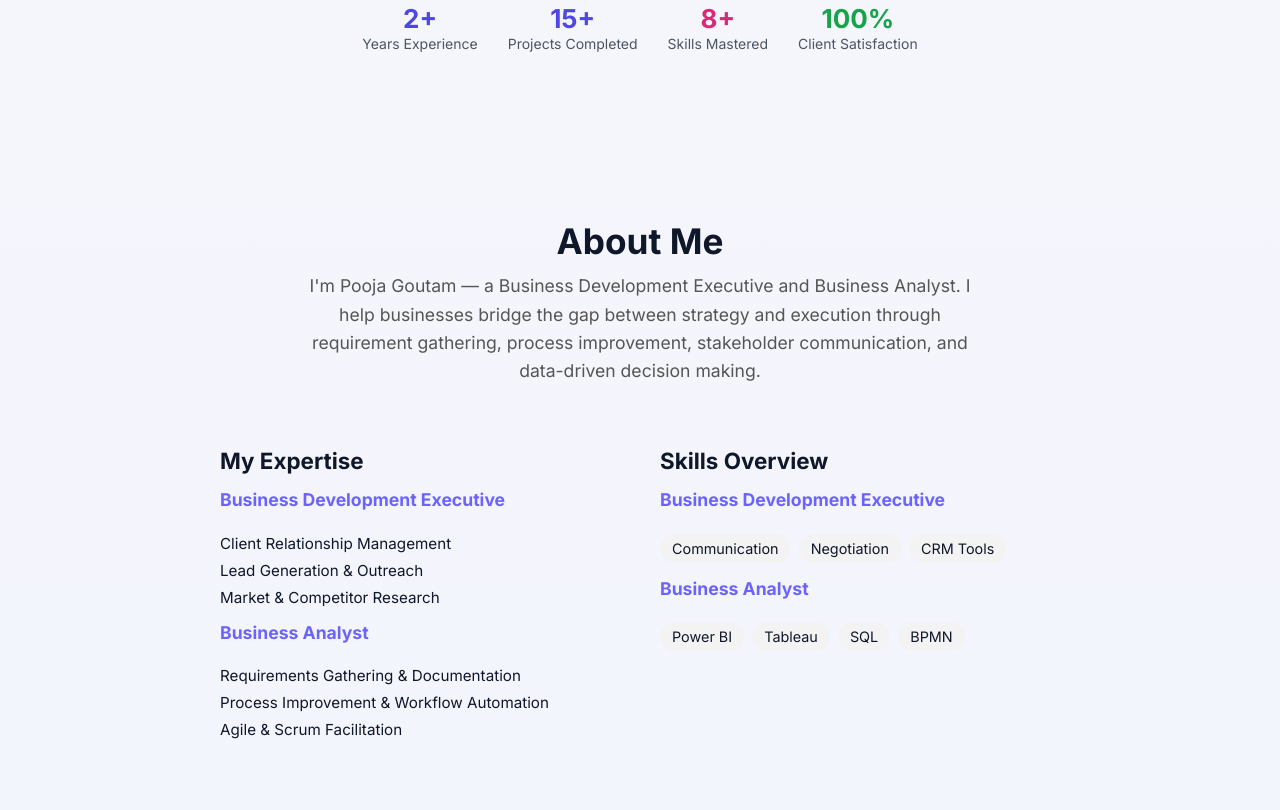
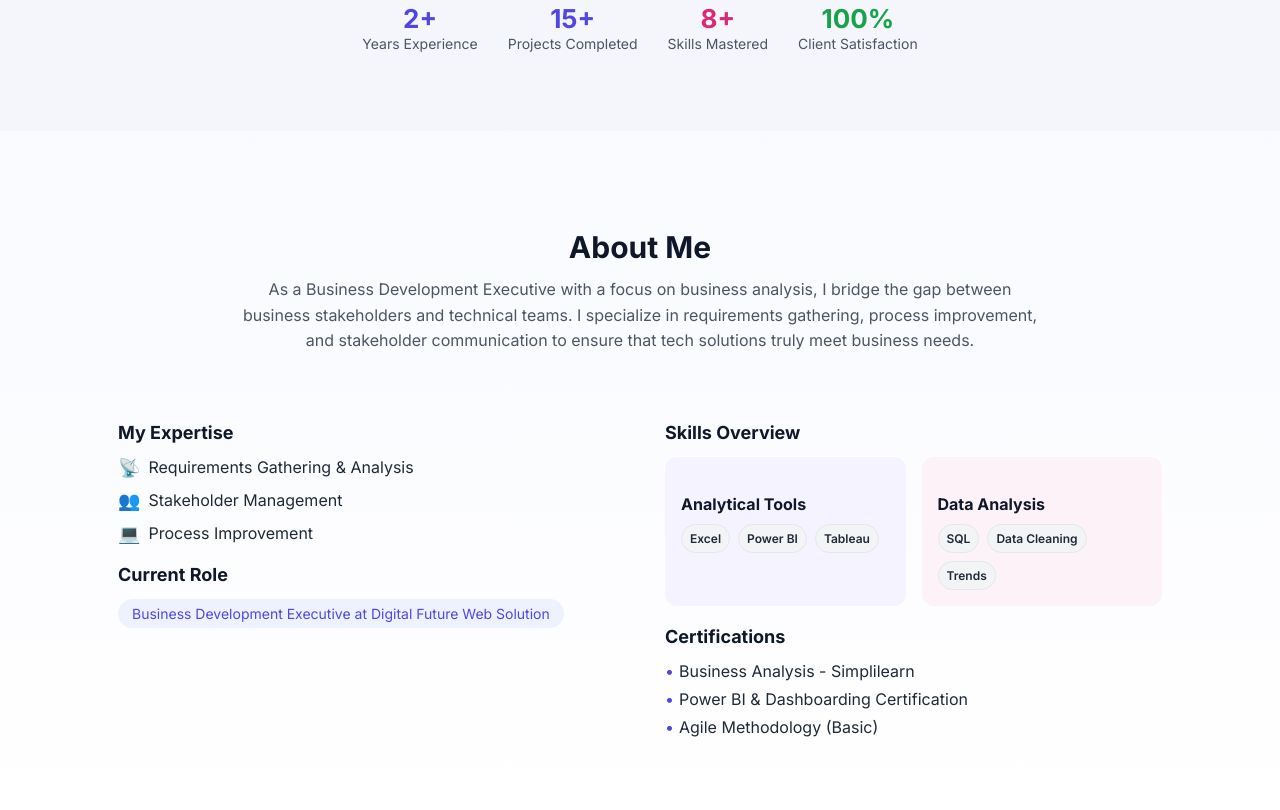
Before and after one commit to Pooja-businessanalyst/pooja-goutam-portfolio, a plain HTML site: page index.html in a window 1280 px wide. Shown: the part 630-1440 px from the top of the page. Drawn offline with Linux system fonts and the light colour scheme.

Commit message:
update about

```diff
--- a/index.html
+++ b/index.html
@@ -59,52 +59,49 @@
 </section>
 
    <!-- ABOUT -->
-   <section id="about" class="about-section">
-    <h2 class="section-title">About Me</h2>
-    <p class="about-intro">
-      I'm Pooja Goutam — a Business Development Executive and Business Analyst.
-      I help businesses bridge the gap between strategy and execution through
-      requirement gathering, process improvement, stakeholder communication,
-      and data-driven decision making.
+<section id="about" class="about-section">
+  <div class="container">
+    <h2 class="about-title">About Me</h2>
+    <p class="about-desc">
+      As a Business Development Executive with a focus on business analysis, I bridge the gap
+      between business stakeholders and technical teams. I specialize in requirements gathering,
+      process improvement, and stakeholder communication to ensure that tech solutions truly meet
+      business needs.
     </p>
 
     <div class="about-grid">
-      <!-- Left Column -->
-      <div class="about-column">
-        <h3>My Expertise</h3>
-        <h4>Business Development Executive</h4>
-        <ul>
-          <li>Client Relationship Management</li>
-          <li>Lead Generation & Outreach</li>
-          <li>Market & Competitor Research</li>
+      <!-- Left column -->
+      <div>
+        <h3 class="sub-heading">My Expertise</h3>
+        <ul class="expertise-list">
+          <li><span class="icon">📡</span> Requirements Gathering & Analysis</li>
+          <li><span class="icon">👥</span> Stakeholder Management</li>
+          <li><span class="icon">💻</span> Process Improvement</li>
         </ul>
-        <h4>Business Analyst</h4>
-        <ul>
-          <li>Requirements Gathering & Documentation</li>
-          <li>Process Improvement & Workflow Automation</li>
-          <li>Agile & Scrum Facilitation</li>
-        </ul>
+
+        <h4 class="sub-heading" style="margin-top:20px;">Current Role</h4>
+        <div class="role-badge">
+          Business Development Executive at Digital Future Web Solution
+        </div>
       </div>
 
-      <!-- Right Column -->
-      <div class="about-column">
-        <h3>Skills Overview</h3>
-        <h4>Business Development Executive</h4>
-        <div class="skills-tags">
-          <span>Communication</span>
-          <span>Negotiation</span>
-          <span>CRM Tools</span>
+      <!-- Right column -->
+      <div>
+        <h3 class="sub-heading">Skills Overview</h3>
+        <div class="skills-cards">
+          <div class="skill-card purple-bg">
+            <h4>Analytical Tools</h4>
+            <div class="tags">
+              <span>Excel</span><span>Power BI</span><span>Tableau</span>
+            </div>
+          </div>
+          <div class="skill-card pink-bg">
+            <h4>Data Analysis</h4>
+            <div class="tags">
+              <span>SQL</span><span>Data Cleaning</span><span>Trends</span>
+            </div>
+          </div>
         </div>
-        <h4>Business Analyst</h4>
-        <div class="skills-tags">
-          <span>Power BI</span>
-          <span>Tableau</span>
-          <span>SQL</span>
-          <span>BPMN</span>
-        </div>
-      </div>
-    </div>
-  </section>
 
         <h4 class="sub-heading" style="margin-top:20px;">Certifications</h4>
         <ul class="cert-list">
--- a/styles.css
+++ b/styles.css
@@ -166,72 +166,85 @@ body{
 }
 
 .about-section {
+  padding: 70px 0;
+  background: linear-gradient(to bottom, #f9faff, #fff);
+}
+.about-title {
   text-align: center;
-  padding: 60px 20px;
+  font-size: 30px;
+  font-weight: 700;
+  margin-bottom: 12px;
+  margin-top: auto;
 }
-
-.section-title {
-  font-size: 2.2rem;
+.about-desc {
+  text-align: center;
+  max-width: 800px;
+  margin: 0 auto 50px;
+  color: #4b5563;
+  line-height: 1.6;
+}
+.about-grid {
+  display: grid;
+  grid-template-columns: 1fr 1fr;
+  gap: 50px;
+}
+.sub-heading {
+  font-size: 18px;
+  font-weight: 700;
+  margin-bottom: 14px;
+}
+.expertise-list {
+  list-style: none;
+  padding: 0;
+  margin: 0;
+}
+.expertise-list li {
+  margin-bottom: 12px;
+  display: flex;
+  align-items: center;
+  gap: 8px;
+  font-weight: 500;
+  color: #1f2937;
+}
+.icon {
+  font-size: 18px;
+}
+.role-badge {
+  display: inline-block;
+  background: #eef2ff;
+  color: #4f46e5;
+  padding: 6px 14px;
+  border-radius: 999px;
+  font-size: 14px;
+  font-weight: 500;
+}
+.skills-cards {
+  display: flex;
+  gap: 16px;
+  flex-wrap: wrap;
+}
+.skill-card {
+  flex: 1;
+  min-width: 160px;
+  padding: 16px;
+  border-radius: 12px;
+}
+.purple-bg {
+  background: #f5f3ff;
+}
+.pink-bg {
+  background: #fdf2f8;
+}
+.skill-card h4 {
+  font-size: 16px;
+  font-weight: 700;
   margin-bottom: 10px;
 }
-
-.about-intro {
-  font-size: 1.1rem;
-  max-width: 700px;
-  margin: 0 auto 40px;
-  color: #555;
-  line-height: 1.6;
-}
-
-.about-grid {
-  display: flex;
-  flex-wrap: wrap;
-  justify-content: center;
-  gap: 40px;
-}
-
-.about-column {
-  flex: 1 1 300px;
-  max-width: 400px;
-  text-align: left;
-}
-
-.about-column h3 {
-  font-size: 1.4rem;
-  margin-bottom: 10px;
-}
-
-.about-column h4 {
-  margin-top: 15px;
-  font-size: 1.1rem;
-  color: #6c63ff;
-}
-
-.about-column ul {
-  list-style: none;
-  padding: 0;
-  margin: 5px 0;
-}
-
-.about-column ul li {
-  margin-bottom: 8px;
-  font-size: 0.95rem;
-}
-
-.skills-tags {
+.tags {
   display: flex;
   flex-wrap: wrap;
   gap: 8px;
-  margin-top: 5px;
 }
-
-.skills-tags span {
-  background: #f3f3f3;
-  padding: 6px 12px;
-  border-radius: 20px;
-  font-size: 0.9rem;
-}
-
 .tags span {
   background: white;
   border: 1px solid #e5e7eb;
```
